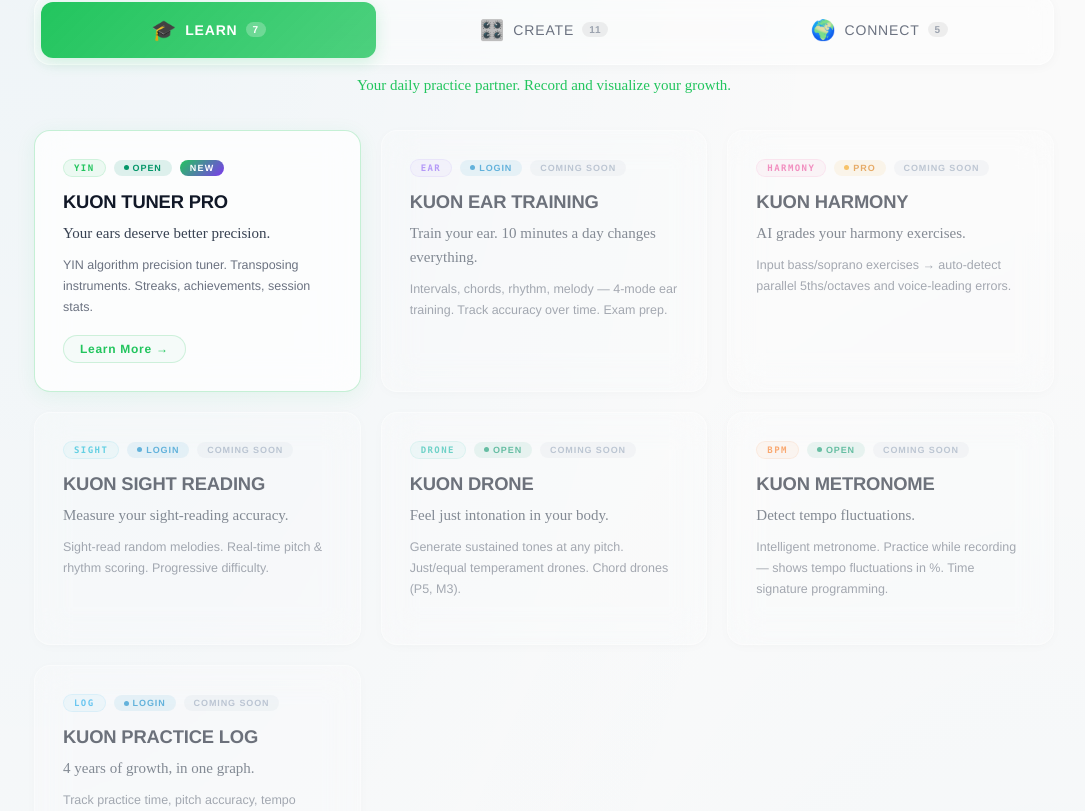
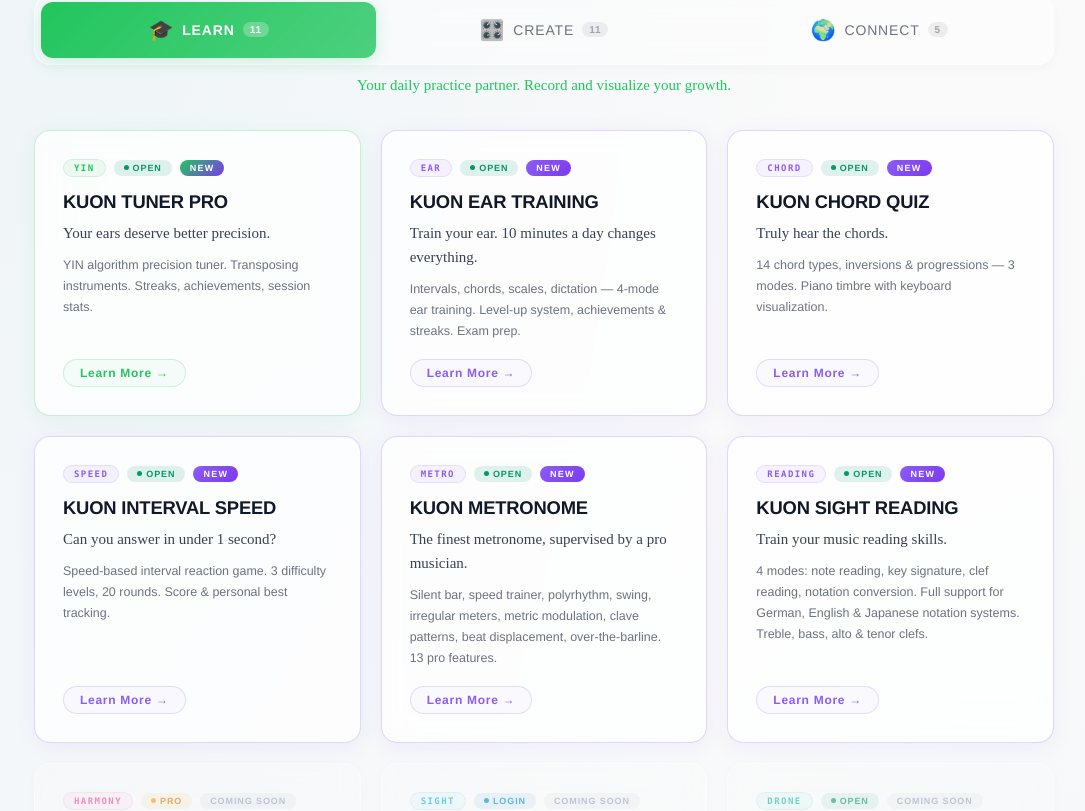
Before and after one commit to Kotaro-Studio/kuon-rnd, a Next.js app: page /audio-apps in a window 1280 px wide. Shown: the part 593-1404 px from the top of the page, without its empty margins (96-1181 px from the left). Built offline with nearby package versions, Linux system fonts and the light colour scheme; no server answers.

Commit message:
fix: duplicate sight-reading key in audio-apps

```diff
--- a/app/audio-apps/page.tsx
+++ b/app/audio-apps/page.tsx
@@ -135,7 +135,7 @@ const apps: AppEntry[] = [
     href: '/tuner-lp', accent: '#22c55e', isNew: true,
   },
   {
-    id: 'ear-training', tab: 'learn', tier: 'login',
+    id: 'ear-training', tab: 'learn', tier: 'open',
     badge: 'EAR', name: 'KUON EAR TRAINING',
     tagline: {
       ja: '聴音力を鍛える。毎日10分で変わる。',
@@ -145,13 +145,89 @@ const apps: AppEntry[] = [
       es: 'Entrena tu oído. 10 minutos al día lo cambian todo.',
     },
     desc: {
-      ja: '音程・和音・リズム・旋律の4モード聴音トレーニング。正答率推移を記録。音大受験対策に。',
-      en: 'Intervals, chords, rhythm, melody — 4-mode ear training. Track accuracy over time. Exam prep.',
-      ko: '음정, 화음, 리듬, 선율 — 4가지 모드 청음 훈련. 정답률 추이 기록. 시험 대비.',
-      pt: 'Intervalos, acordes, ritmo, melodia — 4 modos. Acompanhe sua precisão. Preparação para provas.',
-      es: 'Intervalos, acordes, ritmo, melodía — 4 modos. Registra tu precisión. Preparación para exámenes.',
+      ja: '音程・和音・音階・聴音の4モードトレーニング。レベルアップ制・アチーブメント・ストリークで楽しく継続。音大受験対策に。',
+      en: 'Intervals, chords, scales, dictation — 4-mode ear training. Level-up system, achievements & streaks. Exam prep.',
+      ko: '음정, 화음, 음계, 청음 — 4가지 모드 훈련. 레벨업 시스템, 업적, 스트릭으로 즐겁게 계속. 시험 대비.',
+      pt: 'Intervalos, acordes, escalas, ditado — 4 modos. Sistema de níveis, conquistas e sequências. Preparação para provas.',
+      es: 'Intervalos, acordes, escalas, dictado — 4 modos. Sistema de niveles, logros y rachas. Preparación para exámenes.',
     },
-    href: '/ear-training', accent: '#8b5cf6', isComingSoon: true,
+    href: '/ear-training-lp', accent: '#8b5cf6', isNew: true,
+  },
+  {
+    id: 'chord-quiz', tab: 'learn', tier: 'open',
+    badge: 'CHORD', name: 'KUON CHORD QUIZ',
+    tagline: {
+      ja: '和音が「聴こえる」ようになる。',
+      en: 'Truly hear the chords.',
+      ko: '화음이 "들리게" 됩니다.',
+      pt: 'Realmente ouça os acordes.',
+      es: 'Realmente escucha los acordes.',
+    },
+    desc: {
+      ja: '14種類の和音判定・転回形・コード進行の3モード。ピアノ音色と鍵盤ビジュアルで直感的に学ぶ。',
+      en: '14 chord types, inversions & progressions — 3 modes. Piano timbre with keyboard visualization.',
+      ko: '14종류 화음 판별·전위·코드 진행 3모드. 피아노 음색과 건반 시각화로 직관적 학습.',
+      pt: '14 tipos de acordes, inversões e progressões — 3 modos. Timbre de piano com visualização de teclado.',
+      es: '14 tipos de acordes, inversiones y progresiones — 3 modos. Timbre de piano con visualización de teclado.',
+    },
+    href: '/chord-quiz-lp', accent: '#8b5cf6', isNew: true,
+  },
+  {
+    id: 'interval-speed', tab: 'learn', tier: 'open',
+    badge: 'SPEED', name: 'KUON INTERVAL SPEED',
+    tagline: {
+      ja: '1秒以内に答えられるか？',
+      en: 'Can you answer in under 1 second?',
+      ko: '1초 안에 대답할 수 있나요?',
+      pt: 'Consegue responder em menos de 1 segundo?',
+      es: '¿Puedes responder en menos de 1 segundo?',
+    },
+    desc: {
+      ja: '音程の反射速度を競うスピードゲーム。Easy/Medium/Hardの3段階、20ラウンド制。スコア＆自己ベスト記録。',
+      en: 'Speed-based interval reaction game. 3 difficulty levels, 20 rounds. Score & personal best tracking.',
+      ko: '음정 반사 속도를 겨루는 스피드 게임. Easy/Medium/Hard 3단계, 20라운드. 스코어 & 자기 최고 기록.',
+      pt: 'Jogo de velocidade de identificação de intervalos. 3 níveis, 20 rodadas. Pontuação e recordes pessoais.',
+      es: 'Juego de velocidad de identificación de intervalos. 3 niveles, 20 rondas. Puntuación y récords personales.',
+    },
+    href: '/interval-speed-lp', accent: '#8b5cf6', isNew: true,
+  },
+  {
+    id: 'metronome', tab: 'learn', tier: 'open',
+    badge: 'METRO', name: 'KUON METRONOME',
+    tagline: {
+      ja: 'プロの音楽家が監修した、最高のメトロノーム。',
+      en: 'The finest metronome, supervised by a pro musician.',
+      ko: '프로 음악가가 감수한 최고의 메트로놈.',
+      pt: 'O melhor metrônomo, supervisionado por um músico profissional.',
+      es: 'El mejor metrónomo, supervisado por un músico profesional.',
+    },
+    desc: {
+      ja: 'サイレントバー練習・スピードトレーナー・ポリリズム・スウィング・変拍子・メトリックモジュレーション・クラーベパターン・ビートディスプレイスメント・オーバーザバーライン。13のプロ機能。',
+      en: 'Silent bar, speed trainer, polyrhythm, swing, irregular meters, metric modulation, clave patterns, beat displacement, over-the-barline. 13 pro features.',
+      ko: '사일런트 바·스피드 트레이너·폴리리듬·스윙·변박자·메트릭 모듈레이션·클라베·비트 디스플레이스먼트·오버 더 바라인. 13가지 프로 기능.',
+      pt: 'Prática silenciosa, velocidade, polirritmia, swing, irregulares, modulação métrica, clave, deslocamento, sobre a barra. 13 recursos pro.',
+      es: 'Práctica silenciosa, velocidad, polirritmia, swing, irregulares, modulación métrica, clave, desplazamiento, sobre la barra. 13 funciones pro.',
+    },
+    href: '/metronome-lp', accent: '#8b5cf6', isNew: true,
+  },
+  {
+    id: 'sight-reading', tab: 'learn', tier: 'open',
+    badge: 'READING', name: 'KUON SIGHT READING',
+    tagline: {
+      ja: '譜面を読む力を、鍛える。',
+      en: 'Train your music reading skills.',
+      ko: '악보 읽는 힘을 기르자.',
+      pt: 'Treine sua leitura musical.',
+      es: 'Entrena tu lectura musical.',
+    },
+    desc: {
+      ja: '音名読み・調号判定・音部記号・記譜変換の4モード。ドイツ音名・英語音名・日本音名の3記譜体系に完全対応。ト音・ヘ音・アルト・テノール記号。レベルアップ制。',
+      en: '4 modes: note reading, key signature, clef reading, notation conversion. Full support for German, English & Japanese notation systems. Treble, bass, alto & tenor clefs.',
+      ko: '음이름·조표·음자리표·기보 변환 4모드. 독일·영어·일본 음명 3체계 완벽 대응. 높은·낮은·알토·테너 음자리표. 레벨업 시스템.',
+      pt: '4 modos: notas, armadura, claves, conversao de notacao. Suporte completo para notacao alema, inglesa e japonesa. Sol, fa, alto e tenor.',
+      es: '4 modos: notas, armadura, claves, conversion de notacion. Soporte completo para notacion alemana, inglesa y japonesa. Sol, fa, alto y tenor.',
+    },
+    href: '/sight-reading-lp', accent: '#8b5cf6', isNew: true,
   },
   {
     id: 'harmony', tab: 'learn', tier: 'pro',
@@ -173,7 +249,7 @@ const apps: AppEntry[] = [
     href: '/harmony', accent: '#ec4899', isComingSoon: true,
   },
   {
-    id: 'sight-reading', tab: 'learn', tier: 'login',
+    id: 'sight-reading-app', tab: 'learn', tier: 'login',
     badge: 'SIGHT', name: 'KUON SIGHT READING',
     tagline: {
       ja: '初見力を、数値で測る。',
```
